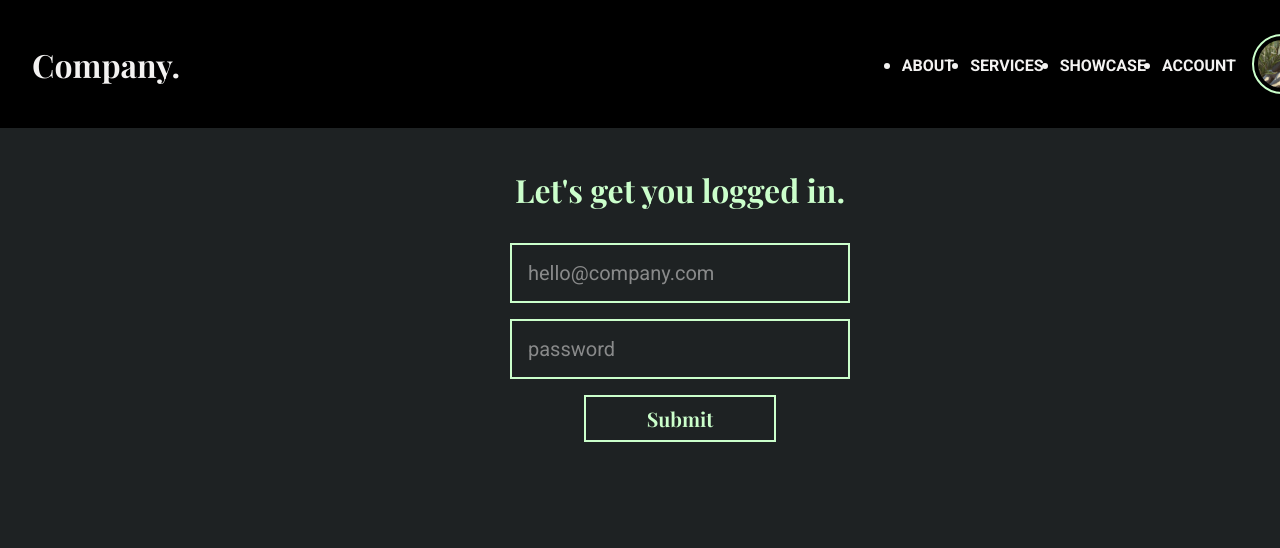
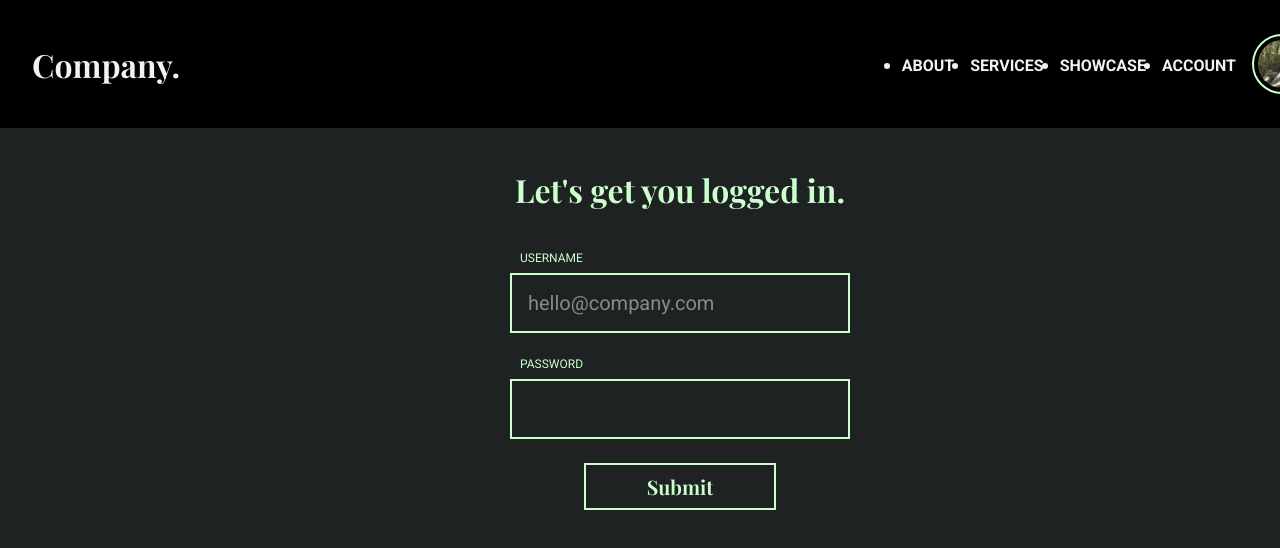
Before and after one commit to lfaivre/interview-login-page, a React (Create React App) app: page / in a window 1280 px wide. Shown: the top 548 px of the page. Built offline with nearby package versions, Linux system fonts and the light colour scheme; a web font is replaced by a local one.

Commit message:
feat: add form labels

```diff
--- a/src/components/LoginForm/index.css
+++ b/src/components/LoginForm/index.css
@@ -9,12 +9,29 @@ form {
   align-items: center;
 }
 
+label {
+  width: 25%;
+
+  padding: 0.5rem 0;
+
+  color: var(--color-mintgreen);
+
+  font-family: var(--font-family-paragraph);
+  font-size: 0.75rem;
+  font-weight: 400;
+  text-transform: uppercase;
+}
+
 .text-input-container {
   width: 25%;
 
   padding: 0.5rem;
   border: 0.125rem solid var(--color-mintgreen);
   margin-bottom: 1rem;
+}
+
+.text-input-container:last-of-type {
+  margin-bottom: 1.5rem;
 }
 
 input[type='text'],
--- a/src/components/LoginForm/index.js
+++ b/src/components/LoginForm/index.js
@@ -33,22 +33,22 @@ const LoginScreen = () => {
   return (
     <div className="login-form">
       <form onSubmit={handleSubmission}>
+        <label htmlFor="username">Username</label>
         <div className="text-input-container">
           <input
             type="text"
+            id="username"
             value={username}
             onChange={handleSetUsername}
             placeholder="hello@company.com"
           />
         </div>
+
+        <label htmlFor="password">Password</label>
         <div className="text-input-container">
-          <input
-            type="password"
-            value={password}
-            onChange={handleSetPassword}
-            placeholder="password"
-          />
+          <input type="password" id="password" value={password} onChange={handleSetPassword} />
         </div>
+
         <input type="submit" value="Submit" />
       </form>
     </div>
```
